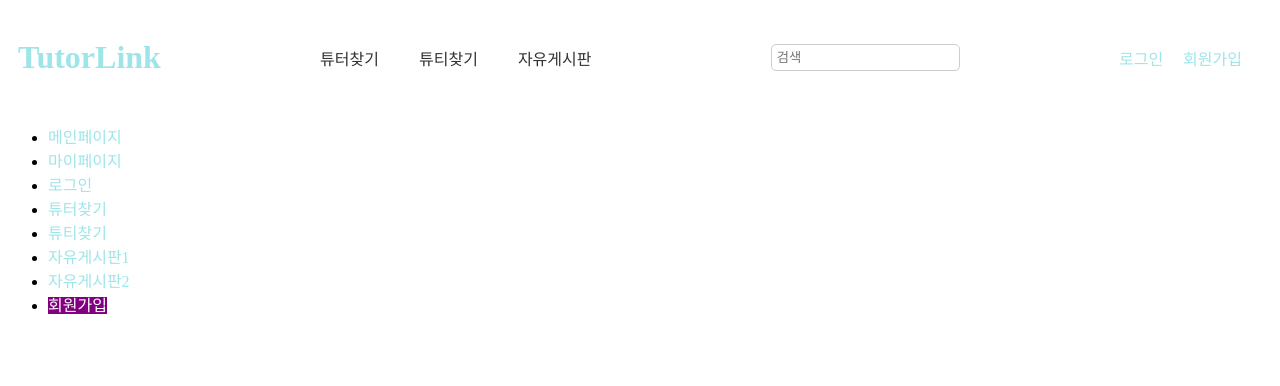
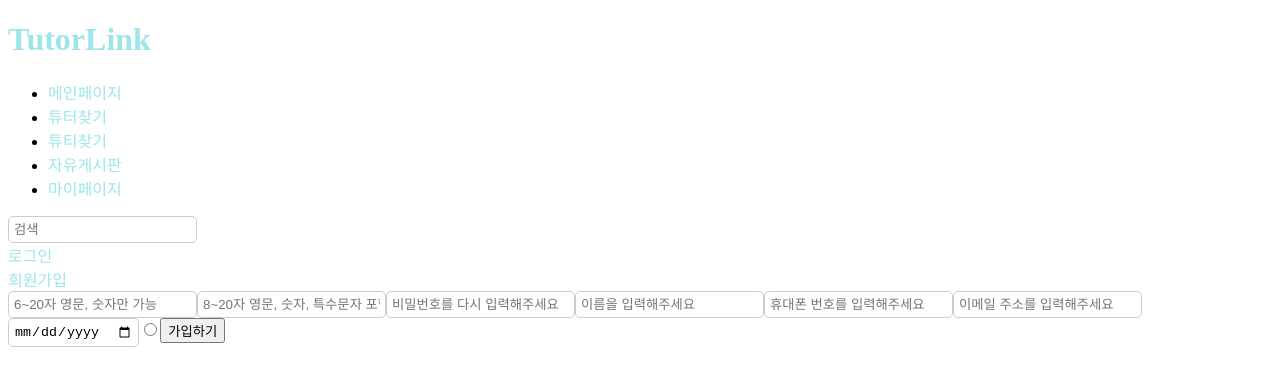
Before and after one commit to capstoe/Front_end, a React (Create React App) app: page /signup in a window 1280 px wide. Shown: the top 386 px of the page. Built offline with nearby package versions, Linux system fonts and the light colour scheme.

Commit message:
회원가입 페이지
튜터/튜티 공통으로 받을 데이터 UI

```diff
--- a/package.json
+++ b/package.json
@@ -6,11 +6,13 @@
     "@testing-library/jest-dom": "^5.17.0",
     "@testing-library/react": "^13.4.0",
     "@testing-library/user-event": "^13.5.0",
+    "formik": "^2.4.5",
     "react": "^18.2.0",
     "react-dom": "^18.2.0",
     "react-router-dom": "^6.17.0",
     "react-scripts": "5.0.1",
-    "web-vitals": "^2.1.4"
+    "web-vitals": "^2.1.4",
+    "yup": "^1.3.2"
   },
   "scripts": {
     "start": "react-scripts start",
--- a/src/App.js
+++ b/src/App.js
@@ -40,7 +40,7 @@ import MyPage from './pages/MyPage';
 import Login from './pages/Login';
 import TutorSearch from './pages/TutorSearch';
 import TuteeSearch from './pages/TuteeSearch';
-import FreeBoard2 from './pages/FreeBoard2';
+import FreeBoard from './pages/FreeBoard';
 import SignUp from './pages/SignUp';
 
 
@@ -55,8 +55,7 @@ function App() {
                     <Route path="login" element={<Login />} />
                     <Route path="tutorsearch" element={<TutorSearch />} />
                     <Route path="tuteesearch" element={<TuteeSearch />} />
-
-                    <Route path="freeboard2" element={<FreeBoard2 />} />
+                    <Route path="freeboard" element={<FreeBoard />} />
                     <Route path="signup" element={<SignUp />} />
                 </Route>
             </Routes>
--- a/src/components/Header.js
+++ b/src/components/Header.js
@@ -1,24 +1,32 @@
 import React from 'react';
-import './Header.css';
+import { NavLink } from 'react-router-dom';
 
 function Header() {
+    const activeStyle = {
+        backgroundColor: 'purple',
+        color: 'white'
+    };
+
     return (
         <div className="header">
-            <h1 style={{ color: '#9EE5E9' }}>TutorLink</h1>
-            <nav>
-                <ul>
-                    <li>튜터찾기</li>
-                    <li>튜티찾기</li>
-                    <li>자유게시판</li>
-                </ul>
-            </nav>
+            <div className="logo-and-nav">
+                <h1 style={{ color: '#9EE5E9' }}>TutorLink</h1>
+                <nav>
+                    <ul>
+                    <li><NavLink to="/main" style={({isActive}) => isActive? activeStyle: undefined}>메인페이지</NavLink></li>
+                    <li><NavLink to="/tutorsearch" style={({isActive}) => isActive? activeStyle: undefined}>튜터찾기</NavLink></li>
+                    <li><NavLink to="/tuteesearch" style={({isActive}) => isActive? activeStyle: undefined}>튜티찾기</NavLink></li>
+                    <li><NavLink to="/freeboard" style={({isActive}) => isActive? activeStyle: undefined}>자유게시판</NavLink></li>
+                    <li><NavLink to="/mypage" style={({isActive}) => isActive? activeStyle: undefined}>마이페이지</NavLink></li>
+                    </ul>
+                </nav>
+            </div>
             <div className="search-bar">
                 <input type="text" placeholder="검색" />
-
             </div>
             <div className="user-options">
-                <a href="#">로그인</a>
-                <a href="#">회원가입</a>
+                <NavLink to="/login" activeStyle={activeStyle}>로그인</NavLink> <br/>
+                <NavLink to="/signup" activeStyle={activeStyle}>회원가입</NavLink>
             </div>
         </div>
     );
--- a/src/components/Navbar.js
+++ b/src/components/Navbar.js
@@ -15,7 +15,6 @@ function Navbar() {
                 <li><NavLink to="/tutorsearch" style={({isActive}) => isActive? activeStyle: undefined}>튜터찾기</NavLink></li>
                 <li><NavLink to="/tuteesearch" style={({isActive}) => isActive? activeStyle: undefined}>튜티찾기</NavLink></li>
                 <li><NavLink to="/freeboard" style={({isActive}) => isActive? activeStyle: undefined}>자유게시판1</NavLink></li>
-                <li><NavLink to="/freeboard2" style={({isActive}) => isActive? activeStyle: undefined}>자유게시판2</NavLink></li>
                 <li><NavLink to="/signup" style={({isActive}) => isActive? activeStyle: undefined}>회원가입</NavLink></li>
             </ul>
         </div>
--- a/src/layouts/Layout.js
+++ b/src/layouts/Layout.js
@@ -1,12 +1,12 @@
 import Header from "../components/Header";
-import Navbar from "../components/Navbar";
+// import Navbar from "../components/Navbar";
 import { Outlet } from "react-router-dom";
 
 function Layout() {
     return(
         <>
             <Header/>
-            <Navbar/>
+            {/* <Navbar/> */}
             <Outlet/>
             {/* footer */}
         </>
--- /dev/null
+++ b/src/pages/FreeBoard.js
@@ -0,0 +1,30 @@
+import React from 'react';
+
+function FreeBoard2() {
+    return (
+        <div>
+            <h1 style={{ color: '#9EE5E9' }}>자유게시판</h1>
+            <div className="search-bar">
+                <input type="text" placeholder="검색어를 입력해 보세요" />
+                <button style={{ backgroundColor: '#9EE5E9'}}>검색</button>
+            </div>
+            <button style={{ backgroundColor: '#9EE5E9'}}>글쓰기</button>
+            <table>
+                <thead>
+                    <tr>
+                        <th>번호</th>
+                        <th>제목</th>
+                        <th>작성자</th>
+                        <th>작성일자</th>
+                        <th>첨부파일</th>
+                    </tr>
+                </thead>
+                <tbody>
+                    {/* 테이블 데이터(동적)  */}
+                </tbody>
+            </table>
+        </div>
+    );
+}
+
+export default FreeBoard2;
--- a/src/pages/SignUp.js
+++ b/src/pages/SignUp.js
@@ -1,9 +1,103 @@
-function SignUp() {
-    return(
-    <div>
+import React, { useState } from "react";
+import { Formik, Form, Field } from "formik";
+import * as yup from "yup";
 
-    </div>
-    );
-}
+const schema = yup.object().shape({
+  id: yup.string().required().min(6).max(20),
+  password: yup.string().required().min(8).max(20).matches(/^(?=.*[a-zA-Z])(?=.*[0-9])(?=.*[~!@#$%^&*()_+|{}:"<>?,./;']+)/),
+  password2: yup.string().required().oneOf([yup.ref("password")]),
+  name: yup.string().required(),
+  phone: yup.string().required().matches(/^01[0-9]{8}$/),
+  email: yup.string().required().matches(/^[a-zA-Z0-9._-]+@[a-zA-Z0-9.-]+\.[a-zA-Z]+$/),
+  birth: yup.string().required().min(4).max(6),
+  gender: yup.string().required(),
+});
 
-export default SignUp;
+const SignUpForm = () => {
+  const [values, setValues] = useState({
+    id: "",
+    password: "",
+    password2: "",
+    name: "",
+    phone: "",
+    email: "",
+    birth: "",
+    gender: "",
+  });
+
+  const onSubmit = (values, { setErrors }) => {
+    schema.validate(values)
+      .then(() => {
+        // 유효성 검사 통과 시 실행할 코드 작성
+        // ex: 회원가입 API 호출
+      })
+      .catch((err) => {
+        setErrors(err);
+      });
+  };
+
+  return (
+    <Formik
+      initialValues={values}
+      validationSchema={schema}
+      onSubmit={onSubmit}
+    >
+      <Form>
+        <Field
+          name="id"
+          type="text"
+          placeholder="6~20자 영문, 숫자만 가능"
+          required
+        ></Field>
+        <Field
+          name="password"
+          type="password"
+          placeholder="8~20자 영문, 숫자, 특수문자 포함"
+          required
+        ></Field>
+        <Field
+          name="password2"
+          type="password"
+          placeholder="비밀번호를 다시 입력해주세요"
+          required
+        ></Field>
+        <Field
+          name="name"
+          type="text"
+          placeholder="이름을 입력해주세요"
+          required
+        ></Field>
+        <Field
+          name="phone"
+          type="text"
+          placeholder="휴대폰 번호를 입력해주세요"
+          required
+        ></Field>
+        <Field
+          name="email"
+          type="email"
+          placeholder="이메일 주소를 입력해주세요"
+          required
+        ></Field>
+         <Field
+          name="birth"
+          type="date"
+          placeholder="생년월일을 입력해주세요"
+          required
+        ></Field>
+        <Field
+          name="gender"
+          type="radio"
+          options={[
+            { value: "남자", label: "남자" },
+            { value: "여자", label: "여자" },
+          ]}
+          required
+        ></Field>
+        <button type="submit">가입하기</button>
+      </Form>
+    </Formik>
+  );
+};
+
+export default SignUpForm;
```
Also changed, not shown: 1 other file (tests, documents, lock files or other folders).
